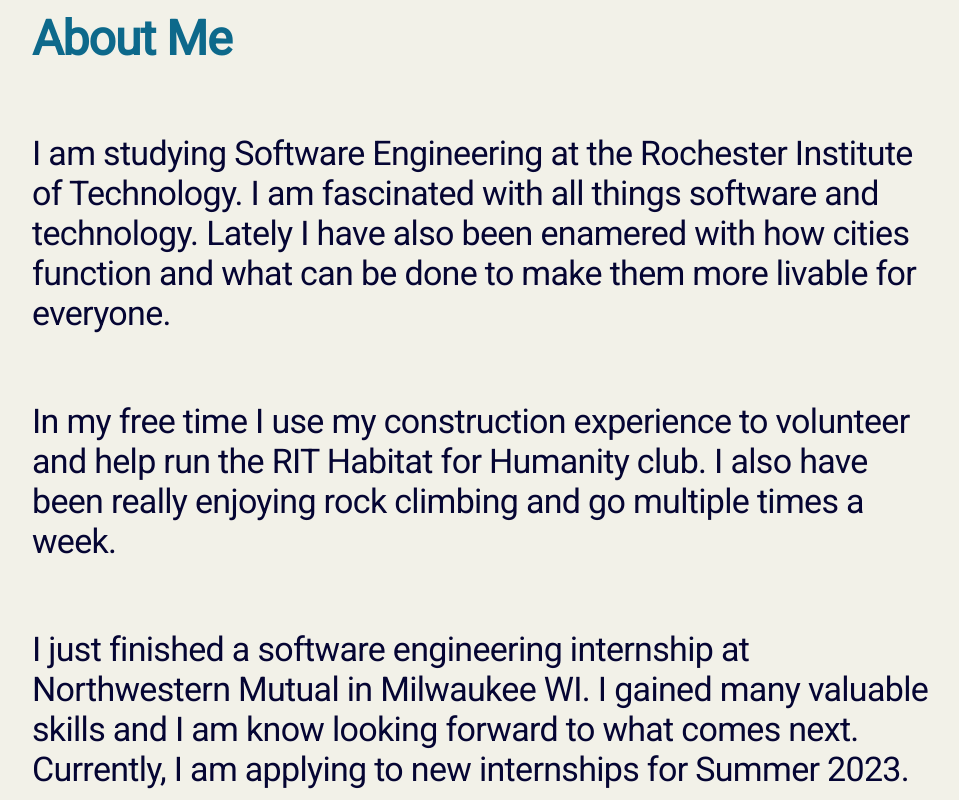
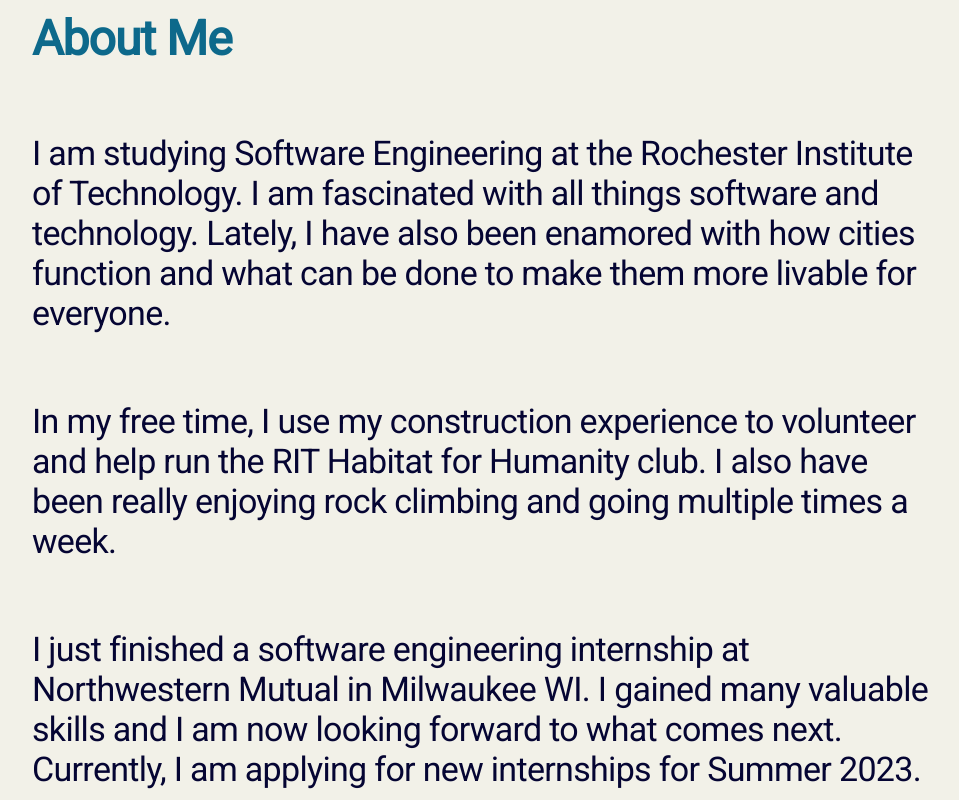
Before and after one commit to maxnemec/portfolio, a plain HTML site: page index.html in a window 1280 px wide. Shown: the part 1120-1920 px from the top of the page, without its empty margins (272-1231 px from the left). Drawn offline with Linux system fonts and the light colour scheme.

Commit message:
Updated about me portion.

```diff
--- a/index.html
+++ b/index.html
@@ -53,18 +53,16 @@
     <Section id="about" class="about">
       <h0>About Me</h0>
       <p>
-        I am studying Software Engineering at the Rochester Institute of Technology. I am fascinated with all things
-        software and technology.
-        Lately I have also been enamered with how cities function and what can be done to make them more livable for everyone.
+        I am studying Software Engineering at the Rochester Institute of Technology. I am fascinated with all things software and technology.
+        Lately, I have also been enamored with how cities function and what can be done to make them more livable for everyone.
       </p>
       <p>
-        In my free time I use my construction experience
-        to volunteer and help run the RIT Habitat for Humanity club.
-        I also have been really enjoying rock climbing and go multiple times a week.
+        In my free time, I use my construction experience to volunteer and help run the RIT Habitat for Humanity club.
+        I also have been really enjoying rock climbing and going multiple times a week.
       </p>
       <p>
-        I just finished a software engineering internship at Northwestern Mutual in Milwaukee WI. I gained many valuable skills
-        and I am know looking forward to what comes next. Currently, I am applying to new internships for Summer 2023.
+        I just finished a software engineering internship at Northwestern Mutual in Milwaukee WI.
+        I gained many valuable skills and I am now looking forward to what comes next. Currently, I am applying for new internships for Summer 2023.
       </p>
       <div class="button-container">
         <a class="button" href="assets/MaxNemecResume8-30-22.pdf" target="_blank">Resume</a>
```
